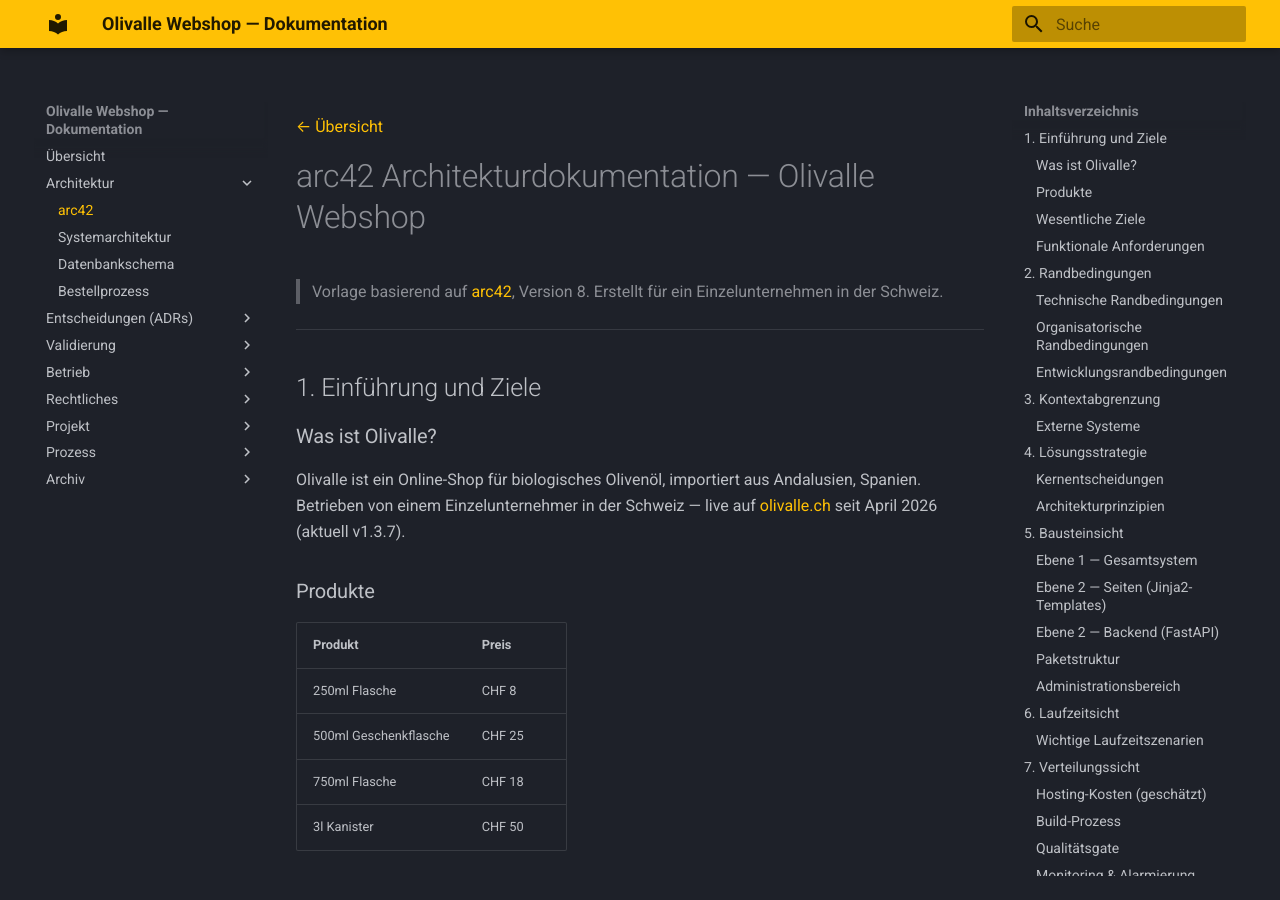
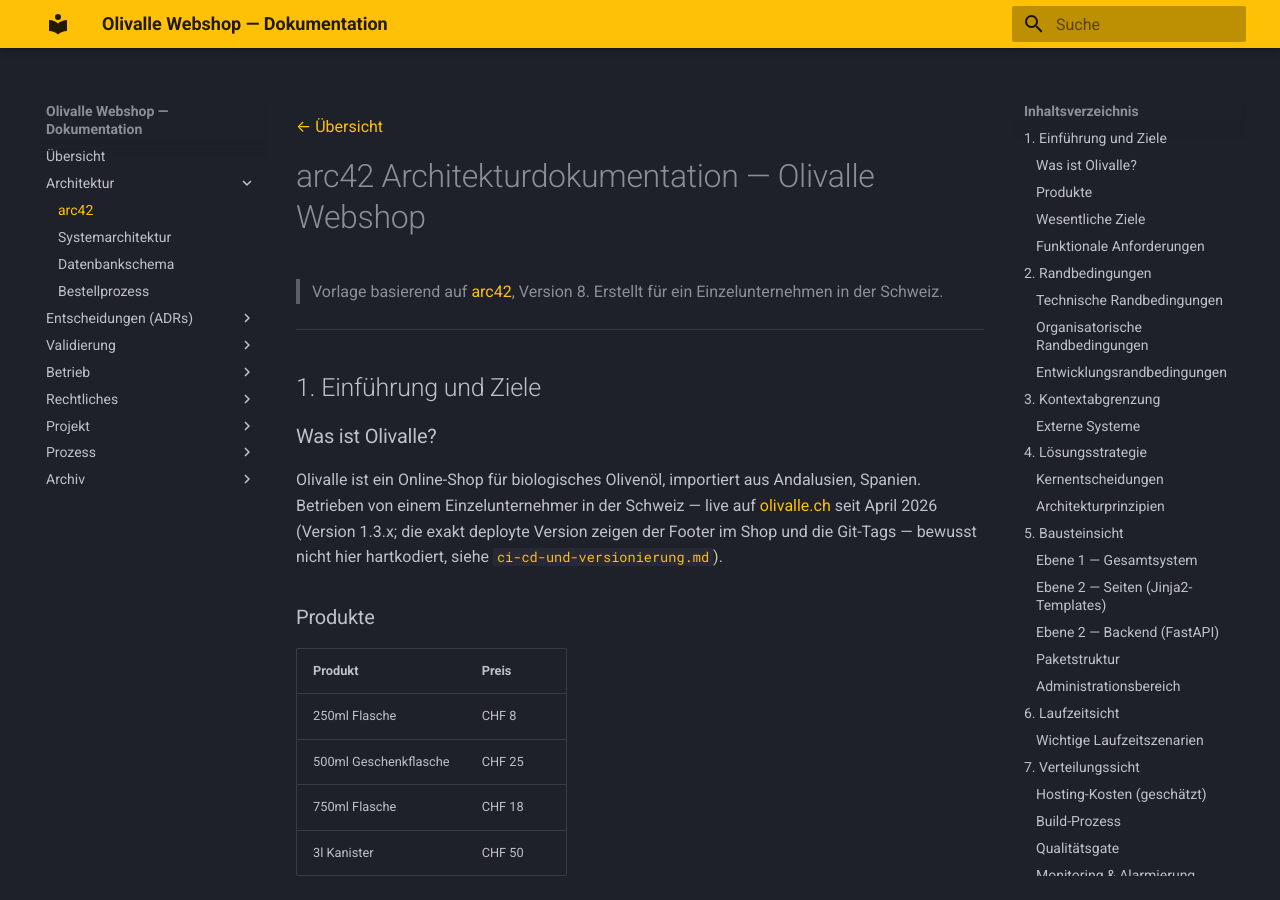
Before and after one commit to konstantinniedermann/olivalle-webshop, an MkDocs documentation site: the page built from docs/arc42.md, in a window 1280 px wide and 900 px high. Built offline with MkDocs 1.6.1 and Material for MkDocs 9.7.7, drawn with Linux system fonts in a browser that asks for light colours.

Commit message:
docs: hartkodierte Versionsnummer aus arc42 §1 entfernen (#156)
arc42:13 nannte 'aktuell v1.3.7' — realer hoechster Git-Tag ist v1.3.13,
also sechs Patches veraltet. Statt erneut eine harte Nummer einzutragen
(die beim naechsten Patch-Deploy wieder driftet), auf die dynamischen
Quellen verwiesen (Footer + Git-Tags), konsistent zum dokumentierten
Versionierungs-Prinzip in ci-cd-und-versionierung.md.

Closes #156

Co-Authored-By: Claude Opus 4.8 (1M context) <noreply@anthropic.com>

```diff
--- a/docs/arc42.md
+++ b/docs/arc42.md
@@ -10,7 +10,7 @@
 ## 1. Einführung und Ziele
 
 ### Was ist Olivalle?
-Olivalle ist ein Online-Shop für biologisches Olivenöl, importiert aus Andalusien, Spanien. Betrieben von einem Einzelunternehmer in der Schweiz — live auf [olivalle.ch](https://olivalle.ch) seit April 2026 (aktuell v1.3.7).
+Olivalle ist ein Online-Shop für biologisches Olivenöl, importiert aus Andalusien, Spanien. Betrieben von einem Einzelunternehmer in der Schweiz — live auf [olivalle.ch](https://olivalle.ch) seit April 2026 (Version 1.3.x; die exakt deployte Version zeigen der Footer im Shop und die Git-Tags — bewusst nicht hier hartkodiert, siehe [`ci-cd-und-versionierung.md`](ci-cd-und-versionierung.md)).
 
 ### Produkte
 | Produkt | Preis |
```
